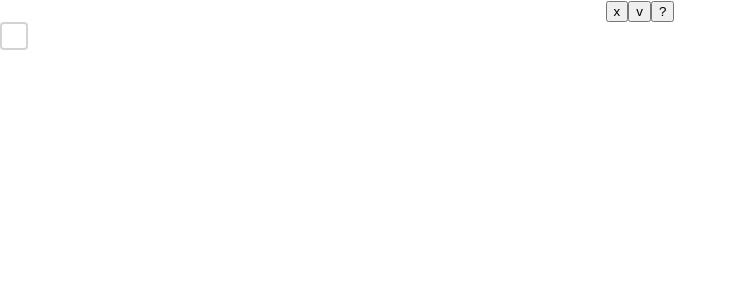
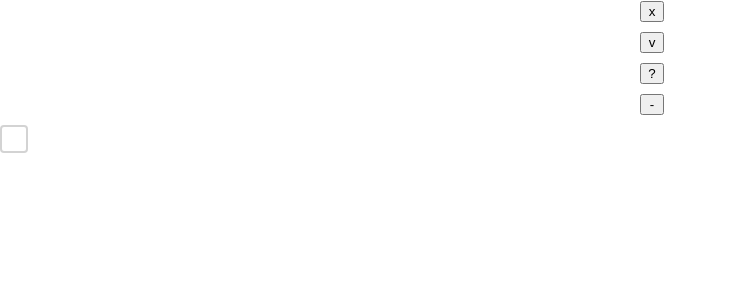
Before and after one commit to stephanowallace/ts-picross, a React (Create React App) app: page / in a window 1280 px wide. Shown: the top 300 px of the page, without its empty margins (0-737 px from the left). Built offline with nearby package versions, Linux system fonts and the light colour scheme.

Commit message:
container with buttons to improve usability

```diff
--- a/src/components/CellTypeSelector/index.tsx
+++ b/src/components/CellTypeSelector/index.tsx
@@ -1,15 +1,27 @@
 import React, { useContext } from "react";
+import styled from "styled-components";
 import { CellContext } from "../../contexts/CellType.context";
+
+const Container = styled.div`
+  display: inline-flex;
+  flex-direction: column;
+  margin-left: 24px;
+`;
+
+const Button = styled.button`
+  margin-bottom: 10px;
+`;
 
 const CellTypeSelector: React.FC = () => {
   const { changeType } = useContext(CellContext);
 
   return (
-    <div>
-      <button onClick={() => changeType("Ignore")}>x</button>
-      <button onClick={() => changeType("Fill")}>v</button>
-      <button onClick={() => changeType("Doubt")}>?</button>
-    </div>
+    <Container>
+      <Button onClick={() => changeType("Ignore")}>x</Button>
+      <Button onClick={() => changeType("Fill")}>v</Button>
+      <Button onClick={() => changeType("Doubt")}>?</Button>
+      <Button onClick={() => changeType("Void")}>-</Button>
+    </Container>
   );
 };
 
```
